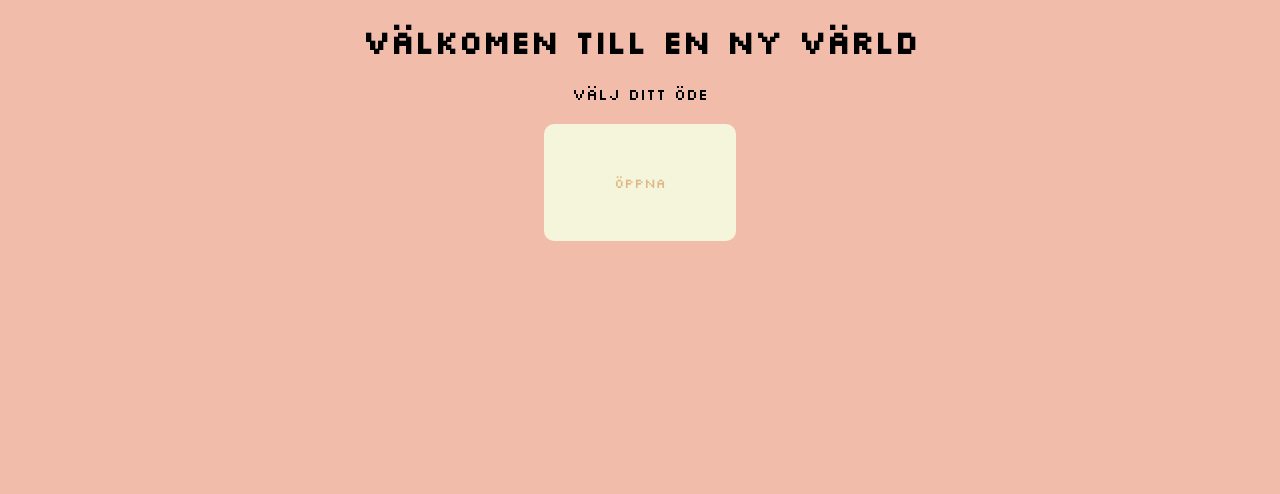
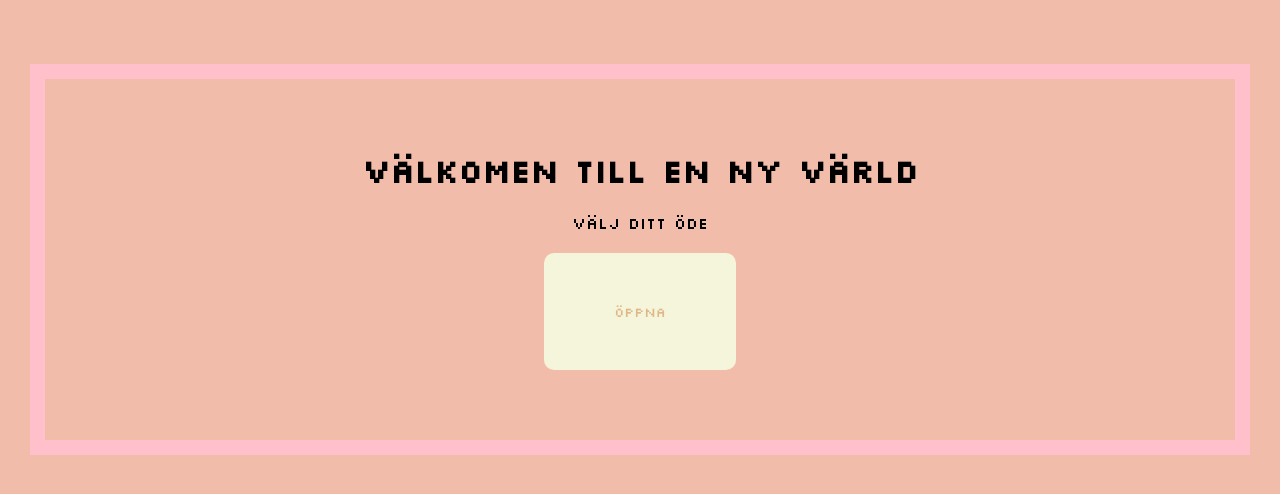
Before and after one commit to mypinkworld/Secret-world, a plain HTML site: page index.html in a window 1280 px wide. Drawn offline with nearby package versions, Linux system fonts and the light colour scheme.

Commit message:
making a border

```diff
--- a/style.css
+++ b/style.css
@@ -1,8 +1,10 @@
 body {
     font-family: 'Silkscreen', sans-serif;
-    margin: 0;
-    padding: 0;
+    margin: 30px;
+    margin-top: 5%;
+    padding: 50px;
     background-color: rgba(233, 150, 122, 0.636);
+    border: 15px solid pink;
     }
 
     .hidden {
```
